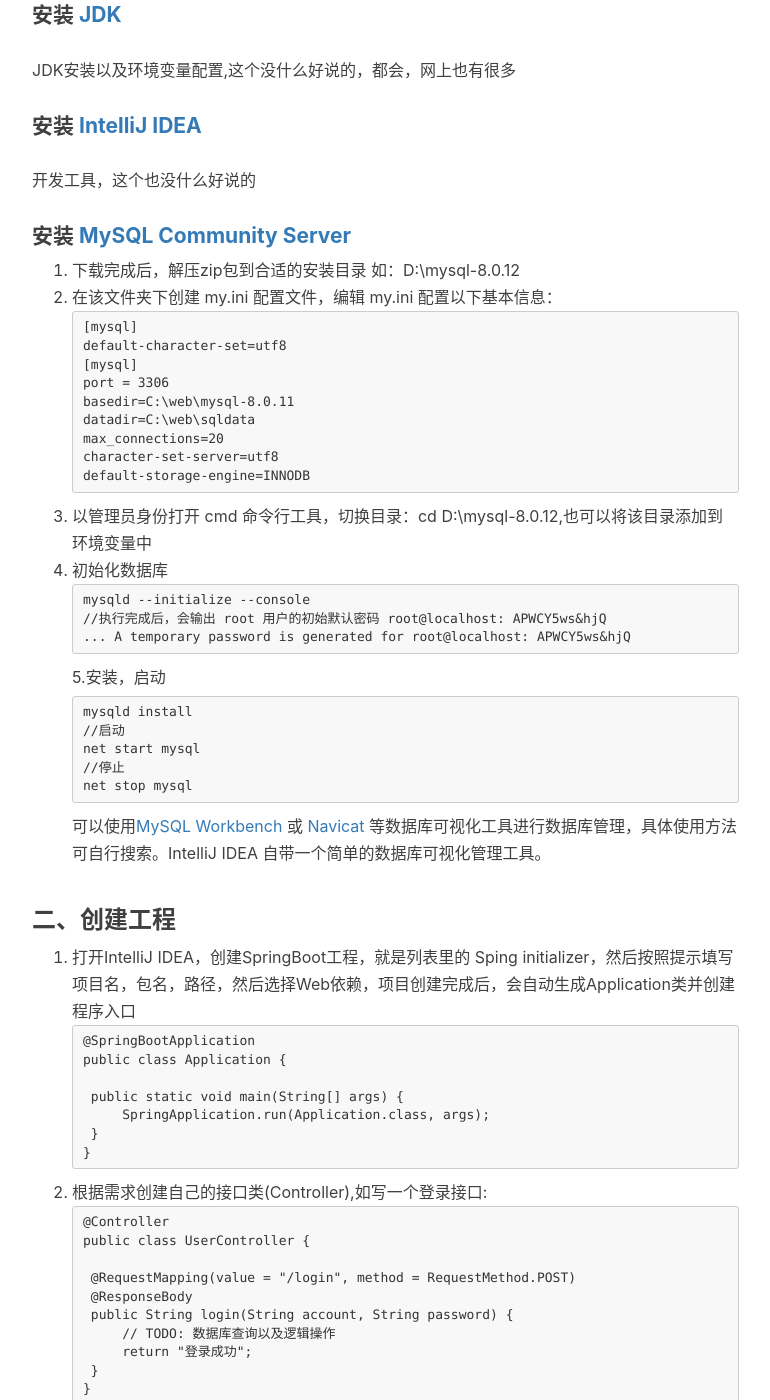
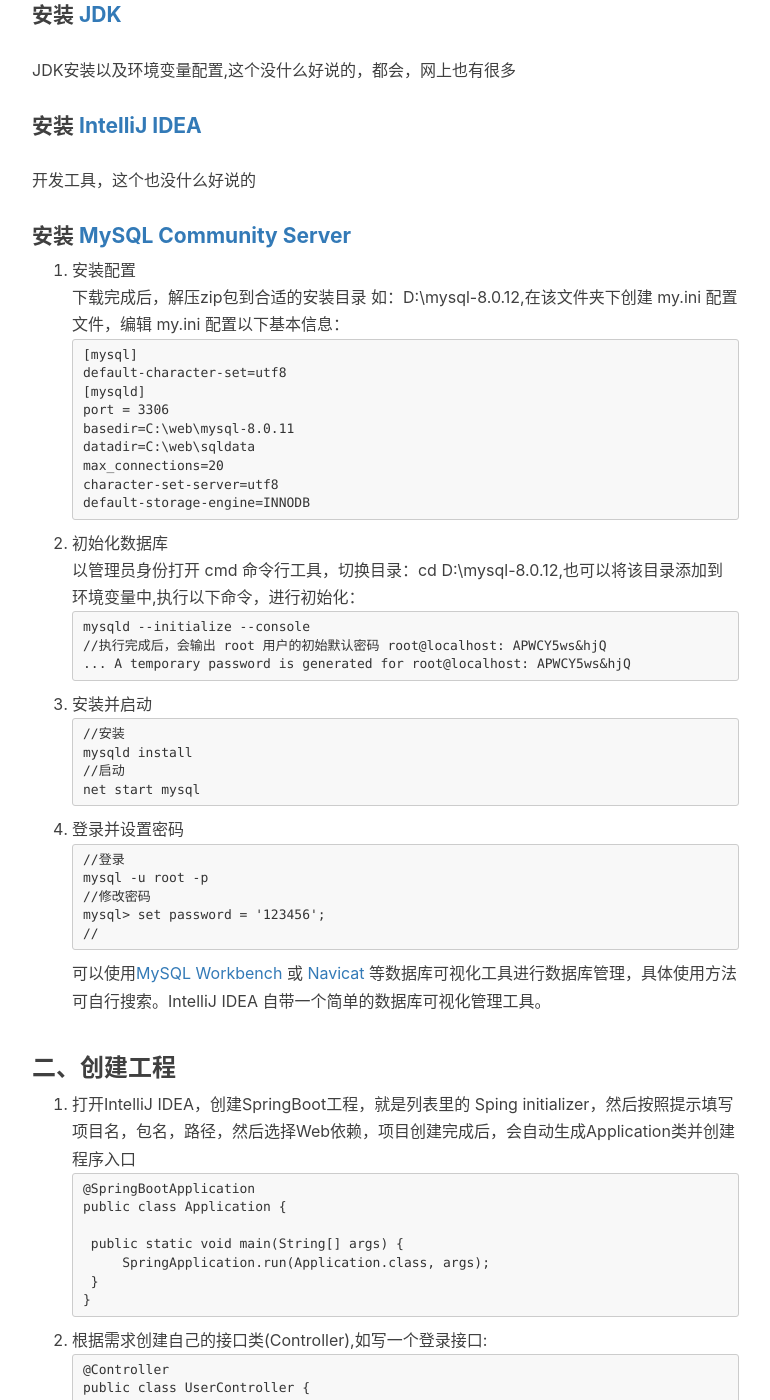
Before and after one commit to yfbx-repo/yfbx-repo.github.io, a Jekyll site: the page built from _posts/2018-09-21-SpringBoot入门.md, in a window 1280 px wide and 1400 px high, scrolled down 703 px. Shown: the whole window, without its empty margins (233-1003 px from the left). Built offline with Jekyll 4.4.1, drawn with Linux system fonts in a browser that asks for light colours; nearby versions of some CDN libraries; comment, search, counter and statistics services are not loaded.

Commit message:
Update 2018-09-21-SpringBoot入门.md

````diff
--- a/_posts/2018-09-21-SpringBoot入门.md
+++ b/_posts/2018-09-21-SpringBoot入门.md
@@ -17,12 +17,12 @@ JDK安装以及环境变量配置,这个没什么好说的，都会，网上也
 开发工具，这个也没什么好说的
 #### 安装 [MySQL Community Server](https://dev.mysql.com/downloads/mysql/)
 
-1. 下载完成后，解压zip包到合适的安装目录 如：D:\mysql-8.0.12
-2. 在该文件夹下创建 my.ini 配置文件，编辑 my.ini 配置以下基本信息：
+1. 安装配置
+   下载完成后，解压zip包到合适的安装目录 如：D:\mysql-8.0.12,在该文件夹下创建 my.ini 配置文件，编辑 my.ini 配置以下基本信息：
 ```
 [mysql]
 default-character-set=utf8
-[mysql]
+[mysqld]
 port = 3306
 basedir=C:\web\mysql-8.0.11
 datadir=C:\web\sqldata
@@ -30,20 +30,27 @@ max_connections=20
 character-set-server=utf8
 default-storage-engine=INNODB
 ```
-3. 以管理员身份打开 cmd 命令行工具，切换目录：cd D:\mysql-8.0.12,也可以将该目录添加到环境变量中
-4. 初始化数据库
+2. 初始化数据库
+   以管理员身份打开 cmd 命令行工具，切换目录：cd D:\mysql-8.0.12,也可以将该目录添加到环境变量中,执行以下命令，进行初始化：
 ```
 mysqld --initialize --console
 //执行完成后，会输出 root 用户的初始默认密码 root@localhost: APWCY5ws&hjQ
 ... A temporary password is generated for root@localhost: APWCY5ws&hjQ
 ```
-5.安装，启动
+3. 安装并启动
 ```
+//安装
 mysqld install
 //启动
 net start mysql
-//停止
-net stop mysql
+```
+4. 登录并设置密码
+```
+//登录
+mysql -u root -p
+//修改密码
+mysql> set password = '123456';
+//
 ```
 可以使用[MySQL Workbench](https://dev.mysql.com/downloads/workbench/) 或 [Navicat](https://www.navicat.com.cn/)
 等数据库可视化工具进行数据库管理，具体使用方法可自行搜索。IntelliJ IDEA 自带一个简单的数据库可视化管理工具。
````
